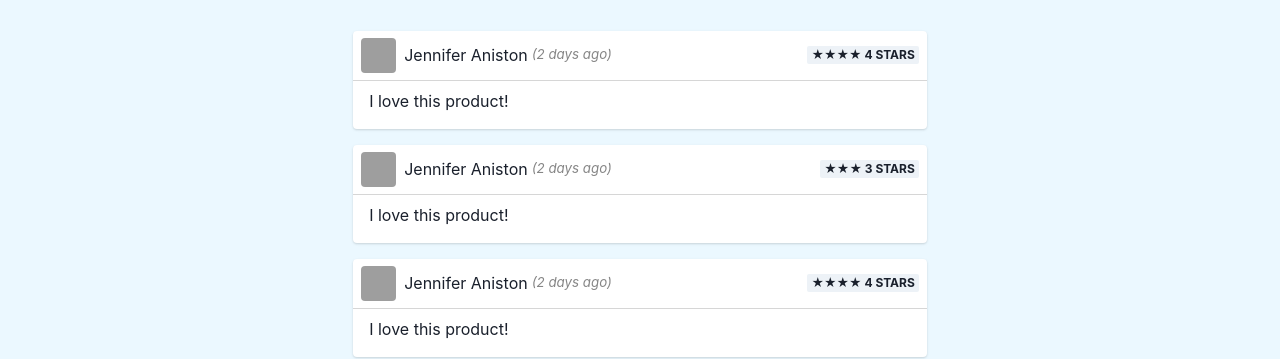
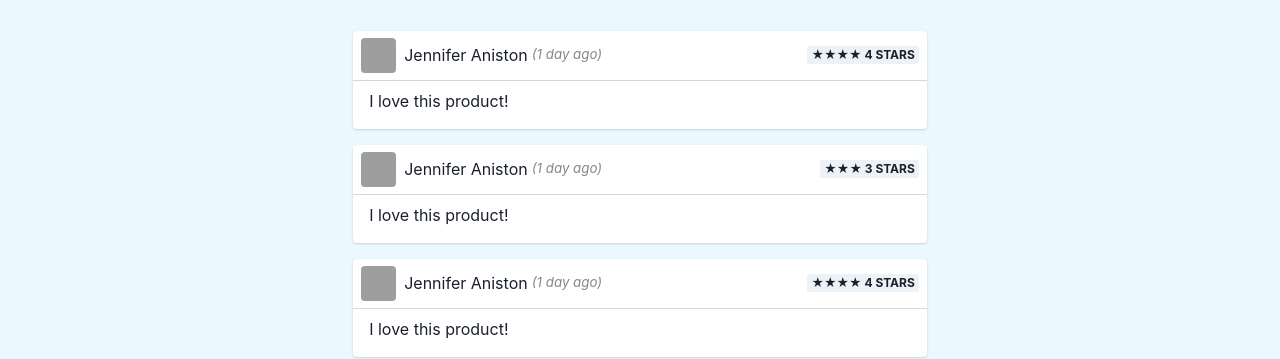
Before and after one commit to mikirobles/reviewbot-frontend, a React (Vite) app: page /product/1 in a window 1280 px wide. Shown: the part 164-523 px from the top of the page. Built offline with nearby package versions, Linux system fonts and the light colour scheme; grey boxes are pictures that could not be loaded.

Commit message:
Add proper date on ReviewDetail

```diff
--- a/package.json
+++ b/package.json
@@ -13,6 +13,7 @@
     "@chakra-ui/react": "^1.6.5",
     "@emotion/react": "^11.4.0",
     "@emotion/styled": "^11.3.0",
+    "date-fns": "^2.23.0",
     "framer-motion": "^4.1.17",
     "prettier": "^2.3.2",
     "react": "^17.0.0",
--- a/src/components/ReviewDetail/ReviewDetail.tsx
+++ b/src/components/ReviewDetail/ReviewDetail.tsx
@@ -1,6 +1,7 @@
 import { Badge, Box, Flex, Image, Text } from '@chakra-ui/react';
 import * as React from 'react';
 import { Review } from '../../types/Review';
+import { formatDistance, subDays } from 'date-fns';
 
 const stars: Record<number, string> = {
   1: '★',
@@ -40,7 +41,7 @@ function ReviewDetail(props: Review): JSX.Element {
             color="blackAlpha.600"
             fontSize="smaller"
           >
-            (2 days ago)
+            ({formatDistance(subDays(props.date, 3), new Date(), { addSuffix: true })})
           </Text>
         </Flex>
         <Badge>
```
Also changed, not shown: 1 other file (tests, documents, lock files or other folders).
